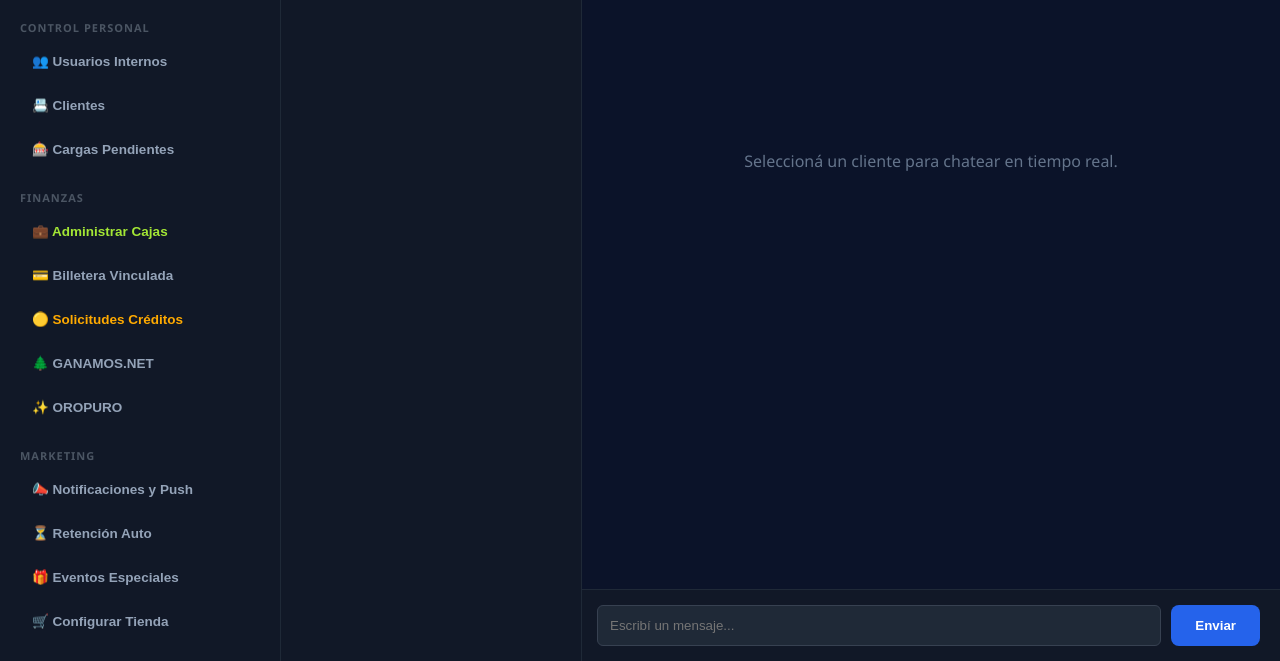
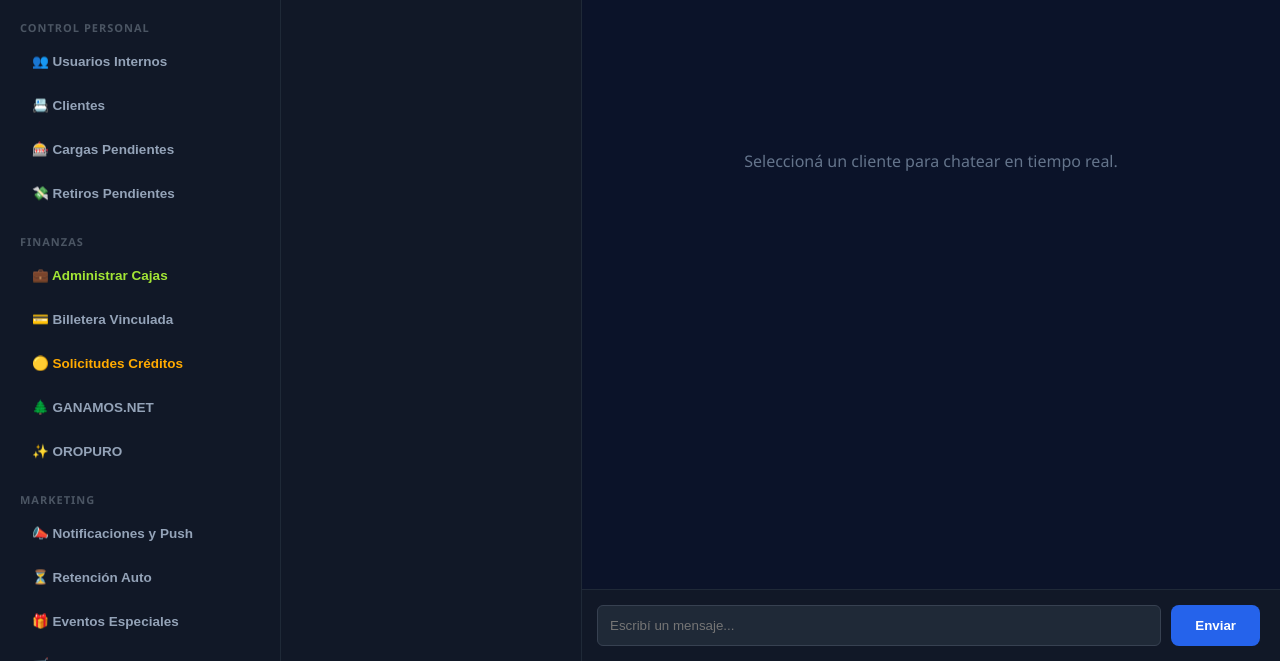
Before and after one commit to pepitogrillo011023-cell/web-fenix, a website: page public/admin.html in a window 1280 px wide. Shown: the part 139-800 px from the top of the page. Drawn offline with nearby package versions, Linux system fonts and the light colour scheme.

Commit message:
Update admin.html

```diff
--- a/public/admin.html
+++ b/public/admin.html
@@ -29,6 +29,10 @@
         <button id="btn-nav-cargas" class="nav-btn" onclick="cambiarSeccion('cargas')" style="display: flex; align-items: center; justify-content: space-between; width: 100%;">
     <span>🎰 Cargas Pendientes</span>
     <span id="admin-badge-cargas" style="display: none; background: #ef4444; color: white; border-radius: 50%; padding: 2px 7px; font-size: 11px; font-weight: bold; margin-left: 10px;">0</span>
+</button>
+        <button id="btn-nav-retiros" class="nav-btn" onclick="cambiarSeccion('retiros')" style="display: flex; align-items: center; justify-content: space-between; width: 100%;">
+    <span>💸 Retiros Pendientes</span>
+    <span id="admin-badge-retiros" style="display: none; background: #ef4444; color: white; border-radius: 50%; padding: 2px 7px; font-size: 11px; font-weight: bold; margin-left: 10px;">0</span>
 </button>
 
 
```
